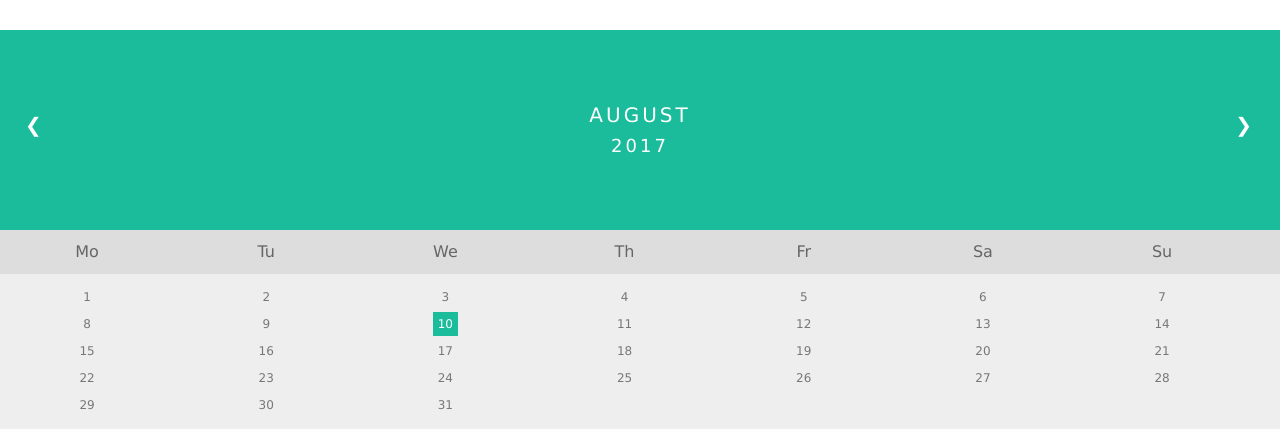
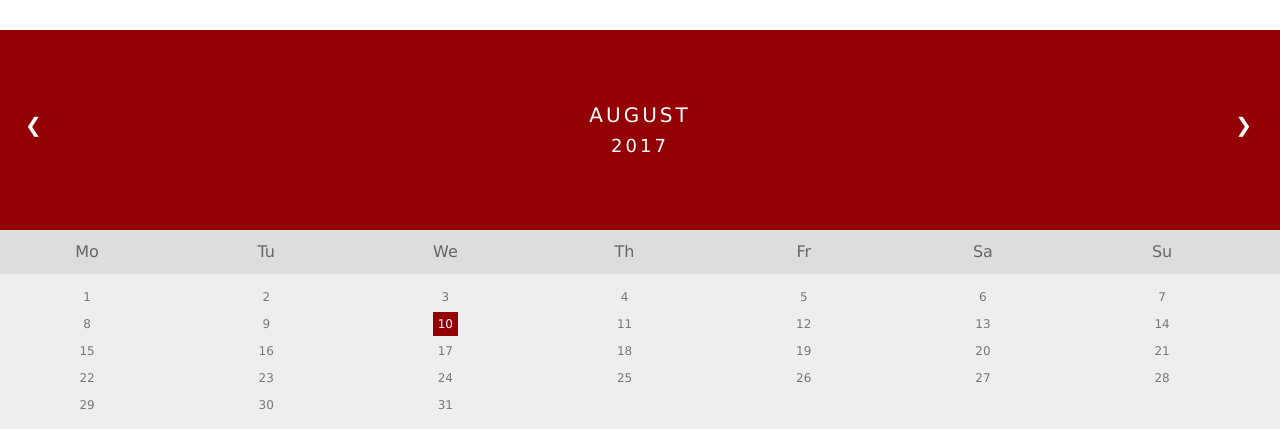
Before and after one commit to kayleersmall/kayleersmall, a plain HTML site: page index.html in a window 1280 px wide. Shown: the part 408-837 px from the top of the page. Drawn offline with nearby package versions, Linux system fonts and the light colour scheme.

Commit message:
Added Marvel red to Calendar

```diff
--- a/index.css
+++ b/index.css
@@ -32,7 +32,7 @@ body {font-family: Verdana, sans-serif;}
 .month {
     padding: 70px 25px;
     width: 100%;
-    background: #1abc9c;
+    background: #940105;
     text-align: center;
 }
 
@@ -89,7 +89,7 @@ body {font-family: Verdana, sans-serif;}
 
 .days li .active {
     padding: 5px;
-    background: #1abc9c;
+    background: #940105;
     color: white !important
 }
 
```
